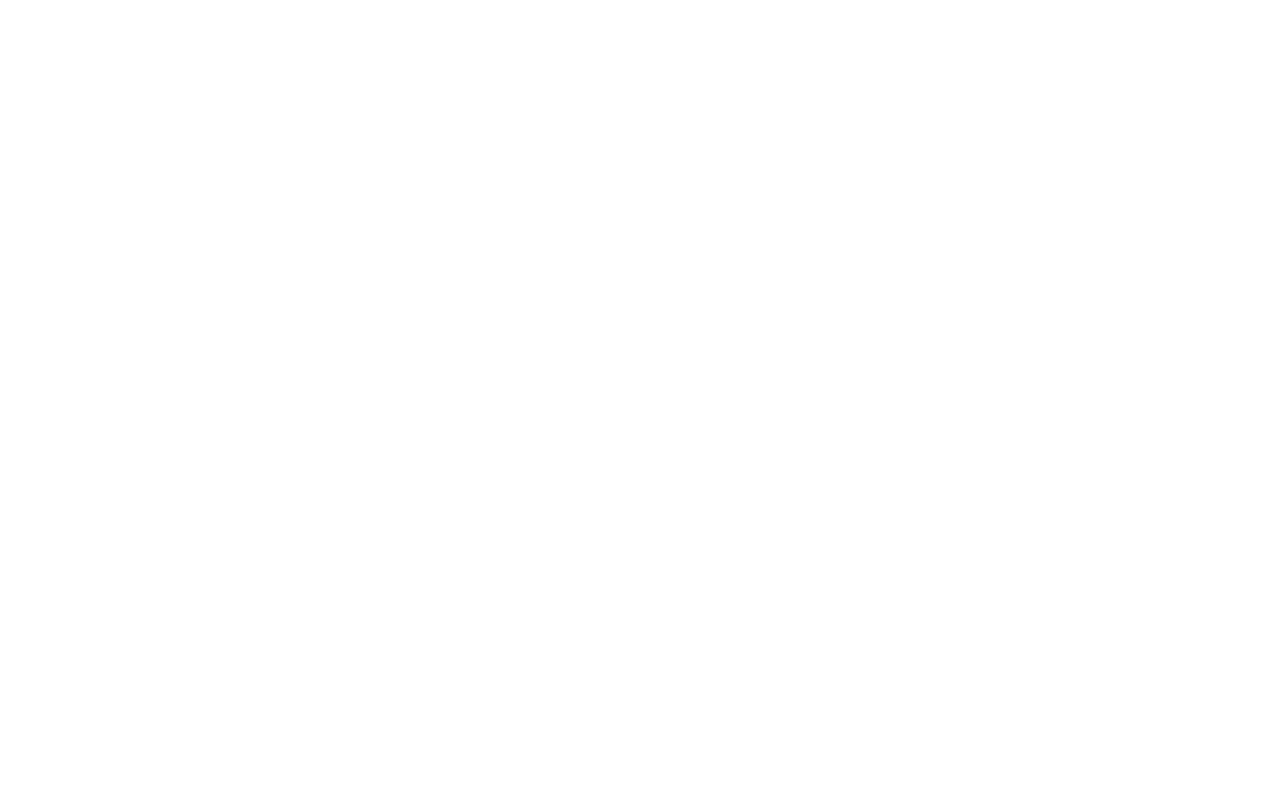
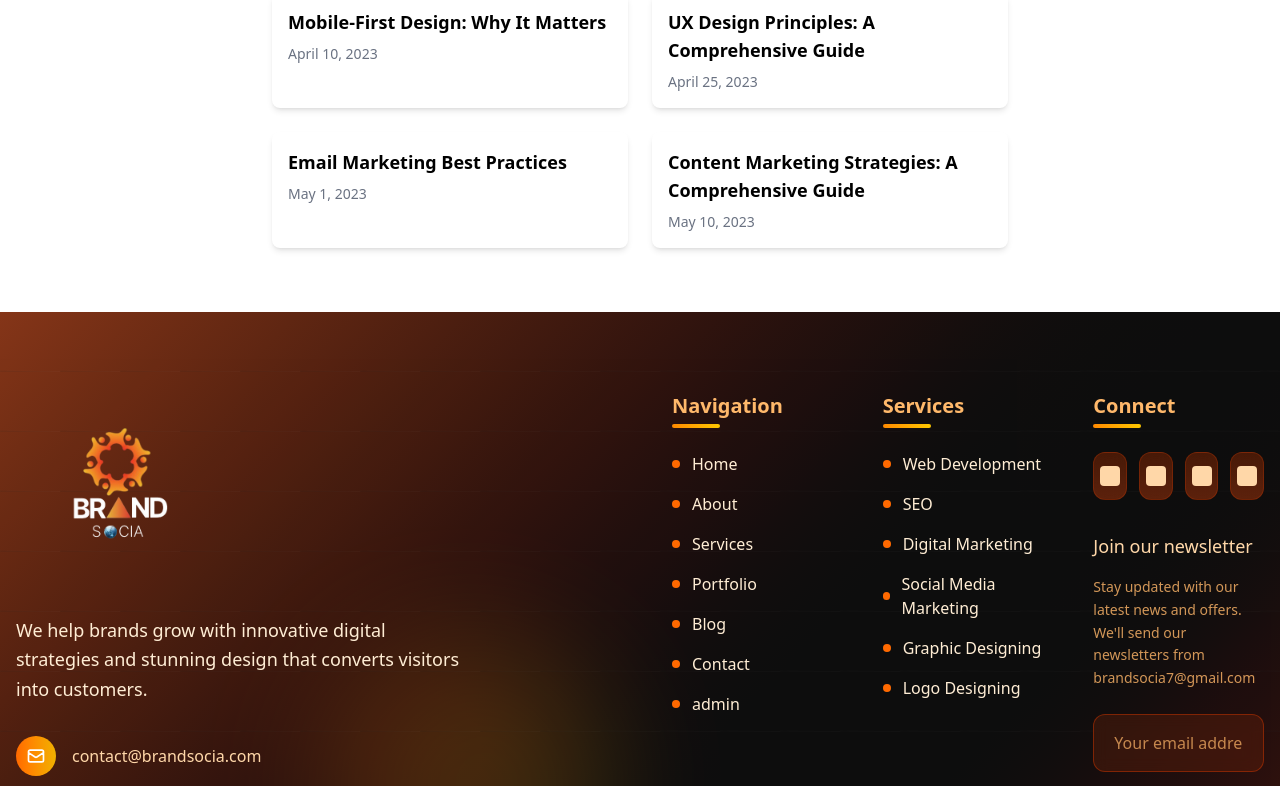
Before and after one commit to SyedHuzaifaNazim/BrandSocia, a Next.js app in the folder brandsocia/: page /blog/building-brand-identity in a window 1280 px wide. Shown: the part 1420-2206 px from the top of the page. Before the commit the page ends 1344 px from the top, so only its background shows below. Built offline with nearby package versions, Linux system fonts and the light colour scheme.

Commit message:
stay updated

```diff
--- a/brandsocia/src/app/blog/[slug]/page.jsx
+++ b/brandsocia/src/app/blog/[slug]/page.jsx
@@ -1,12 +1,16 @@
 import { notFound } from 'next/navigation'
 import {Card} from '@/components/ui/Card'
+import Header from '@/components/layout/Header'
+import Footer from '@/components/layout/Footer'
+import ColorGradientBackground from '@/components/ColorGradientBackground'
+import AnimatedGradientBackground from '@/components/AnimatedGradientBackground'
 
 // This would typically come from a CMS or database
 const blogPosts = {
   'social-media-trends-2023': {
     title: '10 Social Media Trends for 2023',
     date: 'April 15, 2023',
-    author: 'Jane Smith',
+    author: 'BrandSocia',
     image: 'https://images.unsplash.com/photo-1611162617213-7d7a39e9b1d7?ixlib=rb-4.0.3&auto=format&fit=crop&w=800&h=400&q=80',
     content: `
       <p>Social media continues to evolve at a rapid pace, and staying ahead of the trends is crucial for brands looking to maintain a strong online presence. Here are the top 10 social media trends to watch in 2023:</p>
@@ -32,7 +36,7 @@ const blogPosts = {
   'building-brand-identity': {
     title: 'How to Build a Strong Brand Identity',
     date: 'March 28, 2023',
-    author: 'John Doe',
+    author: 'BrandSocia',
     image: 'https://images.unsplash.com/photo-1567446537738-74804ee3a9bd?ixlib=rb-4.0.3&auto=format&fit=crop&w=800&h=400&q=80',
     content: `
       <p>A strong brand identity is crucial for standing out in today's competitive market. It's more than just a logo—it's the entire experience your customers have with your company. Here's how to build a compelling brand identity:</p>
@@ -54,6 +58,147 @@ const blogPosts = {
 
       <p>Building a strong brand identity takes time and effort, but the investment pays off in increased recognition, customer loyalty, and business value.</p>
     `
+  },
+  'social-media-marketing-strategies': {
+    id: 'social-media-marketing-strategies',
+    title: 'Social Media Marketing Strategies for 2023',
+    date: 'April 20, 2023',
+    author: 'BrandSocia',
+    image: 'https://images.unsplash.com/photo-1611162617213-7d7a39e9b1d7?ixlib=rb-4.0.3&auto=format&fit=crop&w=800&h=400&q=80',
+    content: `
+      <p>Social media marketing continues to be a powerful tool for businesses looking to connect with their audience. Here are some effective strategies to consider for 2023:</p>
+
+      <h2>1. Leverage Social Media Platforms</h2>
+      <p>Not all social media platforms are created equal. Facebook, Instagram, Twitter, and LinkedIn each have unique features and audiences. Leverage each platform to reach your target audience effectively.</p>
+
+      <h2>2. Use Engaging Content</h2>
+      <p>Create content that resonates with your audience. Whether it's photos, videos, or interactive posts, make sure your content is engaging and shares your brand's values.</p>
+
+      <h2>3. Engage with Your Audience</h2>
+      <p>Build relationships with your followers by responding to comments, messages, and mentions. Show your appreciation and create a sense of community around your brand.</p>
+
+      <h2>4. Leverage Social Media Analytics</h2>
+      <p>Use social media analytics tools to track your performance and understand what works best for your brand. This data can help you optimize your marketing strategies.</p>
+
+      <h2>5. Stay Ahead of the Trends</h2>
+      <p>Stay updated on the latest social media trends and adjust your strategy accordingly. This will help you remain relevant and engaging with your audience.</p>
+
+      <h2>6. Collaborate with Influencers</h2>
+      <p>Partner with influencers who align with your brand values and reach your target audience. Collaborative campaigns can boost your brand visibility and engagement.</p>
+
+      <h2>7. Measure and Analyze Results</h2>
+      <p>Track the performance of your social media campaigns using analytics tools. Analyze the results to identify what works best and make data-driven decisions.</p>
+
+      <p>By implementing these strategies, you can harness the power of social media to connect with your audience, build brand loyalty, and drive business growth.</p>
+    `
+  },
+  'mobile-first-design': {
+    id: 'mobile-first-design',
+    title: 'Mobile-First Design: Why It Matters',
+    date: 'April 10, 2023',
+    author: 'BrandSocia',
+    image: 'https://images.unsplash.com/photo-1641437741849-6805c3b7dcc4?q=80&w=1170&auto=format&fit=crop&ixlib=rb-4.1.0&ixid=M3wxMjA3fDB8MHxwaG90by1wYWdlfHx8fGVufDB8fHx8fA%3D%3D',
+    content: `
+      <p>Mobile-first design has become a standard practice in web development. Here's why it matters:</p>
+
+      <h2>1. Improved User Experience</h2>
+      <p>Mobile users have limited screen space, so it's essential to optimize your website for mobile devices. A mobile-first design ensures that your website is accessible and user-friendly on all devices.</p>
+
+      <h2>2. Better Search Engine Optimization</h2>
+      <p>Mobile users rely on search engines to find information. A mobile-first design ensures that your website is optimized for mobile search, leading to higher visibility and more traffic.</p>
+
+      <h2>3. Increased Engagement</h2>
+      <p>Mobile users are more engaged with interactive elements like videos and social sharing. A mobile-first design allows you to leverage these features to increase user engagement.</p>
+
+      <h2>4. Future-Proofing</h2>
+      <p>As more people switch to mobile devices, a mobile-first design ensures that your website is future-proof and ready for the changing digital landscape.</p>
+
+      <p>By prioritizing mobile-first design, you can provide a seamless and enjoyable experience for your users, regardless of the device they're using.</p>
+    `
+  },
+  'ux-design-principles': {
+    id: 'ux-design-principles',
+    title: 'UX Design Principles: A Comprehensive Guide',
+    date: 'April 25, 2023',
+    author: 'BrandSocia',
+    image: 'https://images.unsplash.com/photo-1522071820081-009f0129c71c?ixlib=rb-4.0.3&auto=format&fit=crop&w=800&h=400&q=80',
+    content: `
+      <p>UX design principles are essential for creating user-centered and enjoyable digital experiences. Here's a comprehensive guide to some of the key principles:</p>
+
+      <h2>1. Usability</h2>
+      <p>Usability is the ease with which a product can be used. It's about creating interfaces that are intuitive, easy to navigate, and free of errors.</p>
+
+      <h2>2. Accessibility</h2>
+      <p>Accessibility ensures that your product is usable by everyone, regardless of their abilities. It's about creating inclusive designs that work for all users.</p>
+
+      <h2>3. Efficiency</h2>
+      <p>Efficiency refers to the speed and ease with which users can complete tasks. It's about creating interfaces that are optimized for performance.</p>
+
+      <h2>4. Consistency</h2>
+      <p>Consistency is about creating a unified look and feel across your product. It's about creating a cohesive user experience.</p>
+
+      <h2>5. Feedback</h2>
+      <p>Feedback is about providing users with information about their actions. It's about creating a sense of control and ownership.</p>
+
+      <p>By following these UX design principles, you can create products that are user-centered, accessible, and efficient. This will help you build trust with your users and drive business growth.</p>
+    `
+  },
+  'email-marketing-best-practices': {
+    id: 'email-marketing-best-practices',
+    title: 'Email Marketing Best Practices',
+    date: 'May 1, 2023',
+    author: 'BrandSocia',
+    image: 'https://images.unsplash.com/photo-1522071820081-009f0129c71c?ixlib=rb-4.0.3&auto=format&fit=crop&w=800&h=400&q=80',
+    content: `
+      <p>Email marketing is a powerful tool for businesses to connect with their audience and drive engagement. Here are some best practices to follow:</p>
+
+      <h2>1. Build a Subscriber List</h2>
+      <p>Create a subscription form on your website and encourage visitors to sign up. This will help you build a loyal subscriber list and keep your audience engaged.</p>
+
+      <h2>2. Create Engaging Content</h2>
+      <p>Send regular emails that are relevant to your audience and provide value. Use compelling subject lines and include personal touches to make your emails engaging.</p>
+
+      <h2>3. Optimize for Mobile</h2>
+      <p>Email clients on mobile devices have limited screen space, so it's essential to optimize your emails for mobile devices. Use responsive design and avoid long lines of text.</p>
+
+      <h2>4. Test and Analyze</h2>
+      <p>Test your emails on different devices and email clients to ensure they display correctly. Use analytics tools to track the performance of your emails and make data-driven decisions.</p>
+
+      <h2>5. Build Relationships</h2>
+      <p>Email marketing is not just about sending emails. It's about building relationships with your audience. Use email marketing to nurture leads, build customer relationships, and drive sales.</p>
+
+      <p>By following these best practices, you can create effective email campaigns that drive engagement, convert subscribers, and build brand loyalty.</p>
+    `
+  },
+  'content-marketing-strategies': {
+    id: 'content-marketing-strategies',
+    title: 'Content Marketing Strategies: A Comprehensive Guide',
+    date: 'May 10, 2023',
+    author: 'BrandSocia',
+    image: 'https://images.unsplash.com/photo-1499750310107-5fef28a66643?ixlib=rb-4.0.3&ixid=M3wxMjA3fDB8MHxwaG90by1wYWdlfHx8fGVufDB8fHx8fA%3D%3D&auto=format&fit=crop&w=200&q=80',
+    content: `
+      <p>Content marketing is a powerful strategy for businesses to reach their target audience and drive engagement. Here's a comprehensive guide to some of the key strategies:</p>
+
+      <h2>1. Blogging</h2>
+      <p>Blogging is a great way to share your knowledge, insights, and experiences with your audience. It's also a great way to build a following and drive traffic to your website.</p>
+
+      <h2>2. Social Media</h2>
+      <p>Social media platforms like Facebook, Twitter, and Instagram are a great way to connect with your audience and drive engagement. Use social media to share your content, engage with your followers, and build a community.</p>
+
+      <h2>3. Video Content</h2>
+      <p>Video content is becoming increasingly popular and can be a powerful way to engage your audience. Create educational, entertaining, or promotional videos to share your message effectively.</p>
+
+      <h2>4. Email Newsletters</h2>
+      <p>Regular email newsletters help you stay connected with your audience and share valuable content directly to their inbox. Focus on providing value and maintaining consistent communication.</p>
+
+      <h2>5. Infographics</h2>
+      <p>Visual content like infographics can help explain complex information in an easy-to-understand format. They're highly shareable and can boost engagement across platforms.</p>
+
+      <h2>6. Podcasting</h2>
+      <p>Podcasting allows you to reach audiences who prefer audio content. It's an intimate medium that helps build strong connections with your listeners.</p>
+
+      <p>Remember that successful content marketing requires consistency, quality, and a deep understanding of your target audience. Focus on creating valuable content that addresses your audience's needs and interests.</p>
+    `
   }
 }
 
@@ -65,6 +210,11 @@ export default function BlogPost({ params }) {
   }
 
   return (
+    <>
+    <Header />
+    <ColorGradientBackground />
+    <AnimatedGradientBackground />
+    <div className="h-20"></div>
     <div className="py-16">
       <div className="container mx-auto px-4 max-w-3xl">
         <article>
@@ -110,6 +260,8 @@ export default function BlogPost({ params }) {
         </div>
       </div>
     </div>
+    <Footer />
+  </>
   )
 }
 
```
